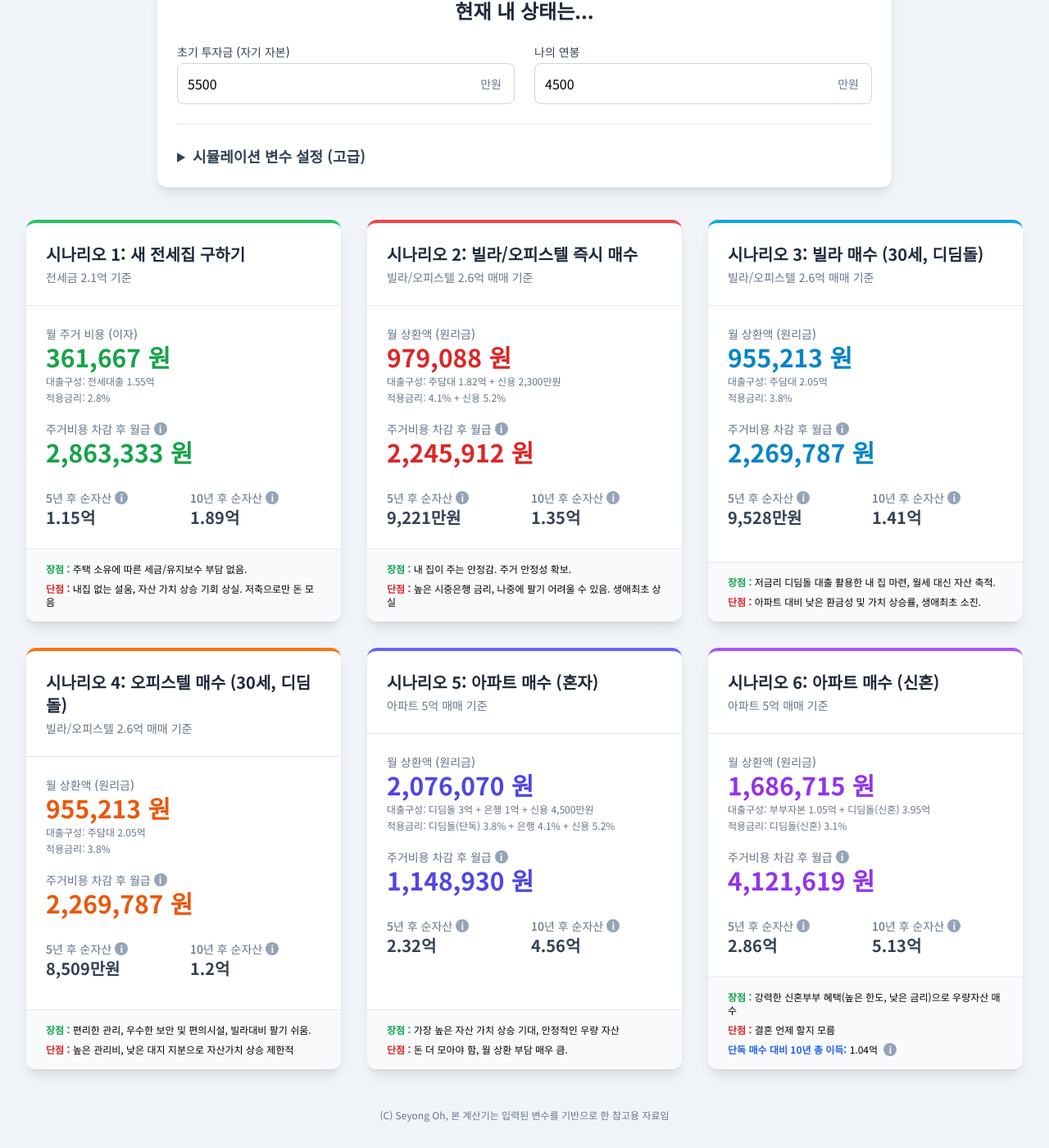
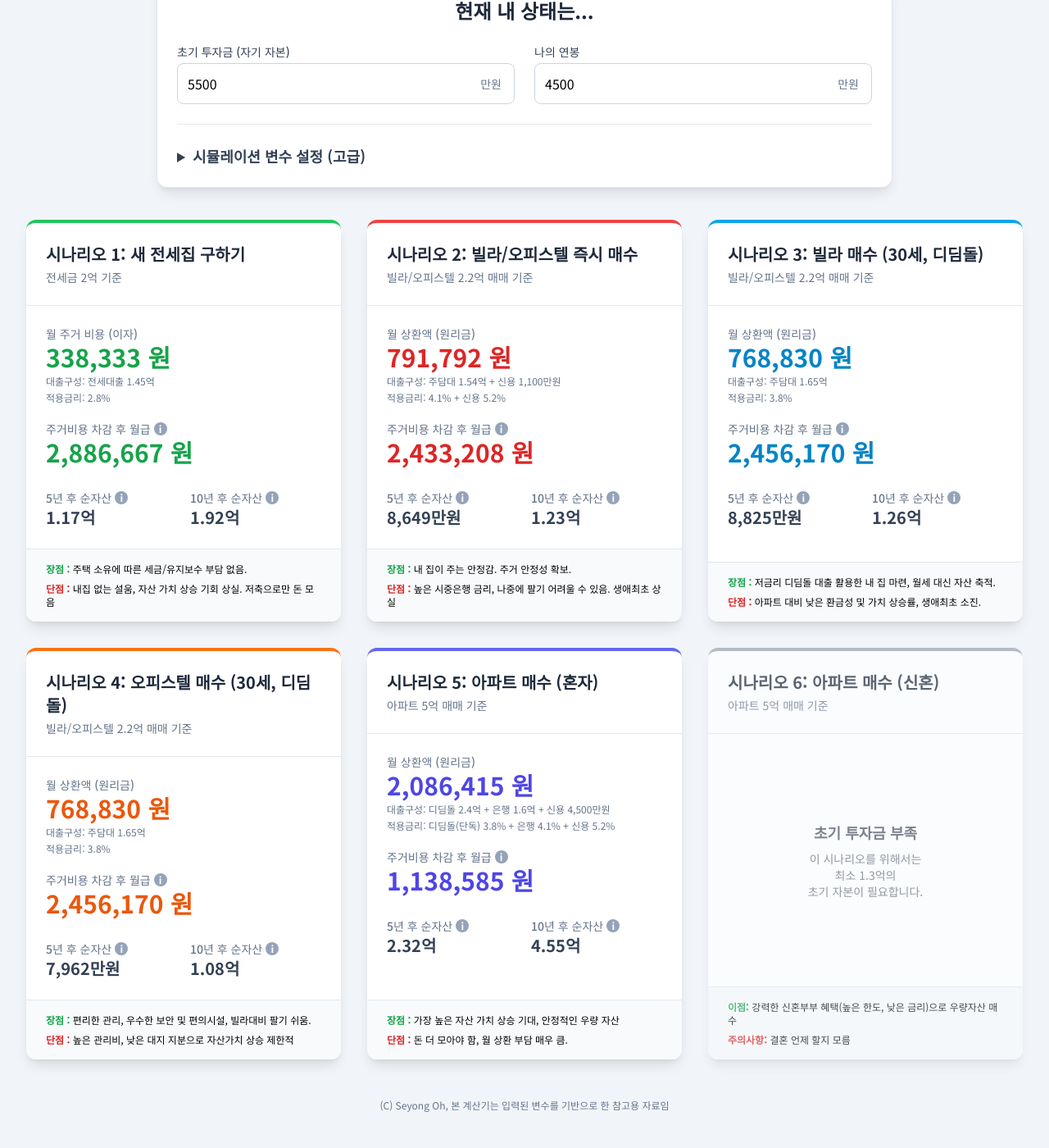
Before and after one commit to ohseyong/ohseyong.github.io, a Jekyll site: the page etc/kate_house.html, which Jekyll copies as it is, in a window 1280 px wide and 1400 px high, scrolled down 199 px. Shown: the whole window at 82% size. Built offline with Jekyll 4.4.1, drawn with Linux system fonts in a browser that asks for light colours; nearby versions of some CDN libraries; some of the changed lines change nothing that is shown.

Commit message:
Update kate_house.html

```diff
--- a/etc/kate_house.html
+++ b/etc/kate_house.html
@@ -69,8 +69,8 @@
                 <summary class="font-semibold text-lg text-slate-700 hover:text-indigo-600">시뮬레이션 변수 설정 (고급)</summary>
                 <div class="grid grid-cols-1 md:grid-cols-2 gap-x-6 gap-y-4 mt-4">
                     <!-- House Prices -->
-                    <div><label for="jeonseDeposit" class="text-sm font-medium">전세 보증금</label><div class="relative"><input type="number" id="jeonseDeposit" class="w-full p-2 border border-slate-200 rounded-md" value="21000"><span class="absolute inset-y-0 right-0 pr-3 flex items-center text-xs text-slate-500">만원</span></div></div>
-                    <div><label for="housePriceVilla" class="text-sm font-medium">빌라/오피스텔 가격</label><div class="relative"><input type="number" id="housePriceVilla" class="w-full p-2 border border-slate-200 rounded-md" value="26000"><span class="absolute inset-y-0 right-0 pr-3 flex items-center text-xs text-slate-500">만원</span></div></div>
+                    <div><label for="jeonseDeposit" class="text-sm font-medium">전세 보증금</label><div class="relative"><input type="number" id="jeonseDeposit" class="w-full p-2 border border-slate-200 rounded-md" value="20000"><span class="absolute inset-y-0 right-0 pr-3 flex items-center text-xs text-slate-500">만원</span></div></div>
+                    <div><label for="housePriceVilla" class="text-sm font-medium">빌라/오피스텔 가격</label><div class="relative"><input type="number" id="housePriceVilla" class="w-full p-2 border border-slate-200 rounded-md" value="22000"><span class="absolute inset-y-0 right-0 pr-3 flex items-center text-xs text-slate-500">만원</span></div></div>
                     <div><label for="housePriceApt" class="text-sm font-medium">아파트 가격</label><div class="relative"><input type="number" id="housePriceApt" class="w-full p-2 border border-slate-200 rounded-md" value="50000"><span class="absolute inset-y-0 right-0 pr-3 flex items-center text-xs text-slate-500">만원</span></div></div>
                     <!-- Loan Term -->
                     <div><label for="loanTerm" class="text-sm font-medium">대출 만기</label><div class="relative"><input type="number" id="loanTerm" class="w-full p-2 border border-slate-200 rounded-md" value="30"><span class="absolute inset-y-0 right-0 pr-3 flex items-center text-xs text-slate-500">년</span></div></div>
@@ -215,28 +215,40 @@
                 const rentDeposit = vars.jeonseDeposit;
                 subtitleText = `전세금 ${toEok(rentDeposit)} 기준`;
 
-                if (initialInvestment < rentDeposit * 0.2) {
-                    const errorCardHTML = `<div class="card border-t-4 border-gray-400 opacity-70"><div class="card-header"><h3 class="text-xl font-bold text-slate-800">${s.title}</h3><p class="text-sm text-slate-500 mt-1">${subtitleText}</p></div><div class="card-body flex flex-col items-center justify-center text-center"><p class="text-lg font-semibold text-gray-600">초기 투자금 부족</p><p class="text-sm text-gray-500 mt-2">전세보증금의 20%인<br>${toEok(rentDeposit * 0.2)}이 필요합니다.</p></div><div class="card-footer text-xs space-y-2"><p><strong class="text-green-600">이점:</strong> ${prosCons[s.id].pros}</p><p><strong class="text-red-600">주의사항:</strong> ${prosCons[s.id].cons}</p></div></div>`;
-                    outputContainer.innerHTML += errorCardHTML;
-                    return;
+                const maxRentLoan = 150000000;
+                const minRequiredCapital = rentDeposit - maxRentLoan;
+                let minusLoanAmount = 0;
+                let rentLoan = 0;
+
+                if (initialInvestment < minRequiredCapital) {
+                    const shortfall = minRequiredCapital - initialInvestment;
+                    if (shortfall > MINUS_LOAN_LIMIT) {
+                        const errorCardHTML = `<div class="card border-t-4 border-gray-400 opacity-70"><div class="card-header"><h3 class="text-xl font-bold text-slate-800">${s.title}</h3><p class="text-sm text-slate-500 mt-1">${subtitleText}</p></div><div class="card-body flex flex-col items-center justify-center text-center"><p class="text-lg font-semibold text-gray-600">초기 투자금 부족</p><p class="text-sm text-gray-500 mt-2">전세대출 최대 한도(${toEok(maxRentLoan)})를 받아도<br>최소 ${toEok(minRequiredCapital - MINUS_LOAN_LIMIT)}의<br>추가 자본이 필요합니다.</p></div><div class="card-footer text-xs space-y-2"><p><strong class="text-green-600">이점:</strong> ${prosCons[s.id].pros}</p><p><strong class="text-red-600">주의사항:</strong> ${prosCons[s.id].cons}</p></div></div>`;
+                        outputContainer.innerHTML += errorCardHTML;
+                        return;
+                    }
+                    minusLoanAmount = shortfall;
+                    rentLoan = maxRentLoan;
+                } else {
+                    rentLoan = rentDeposit - initialInvestment;
                 }
 
-                const rentLoan = Math.max(0, rentDeposit - initialInvestment);
-                const loanDetailsText = `전세대출 ${toEok(rentLoan)}`;
-                monthlyPayment = rentLoan * vars.rateRent / 12;
+                const loanDetailsText = `전세대출 ${toEok(rentLoan)}` + (minusLoanAmount > 0 ? ` + 신용 ${toEok(minusLoanAmount)}` : '');
+                monthlyPayment = (rentLoan * vars.rateRent / 12) + (minusLoanAmount * vars.rateMinus / 12);
                 monthlySavings = takeHomePay - monthlyPayment;
-                const appliedRateText = `${(vars.rateRent * 100).toFixed(1)}%`;
+                let appliedRateText = `${(vars.rateRent * 100).toFixed(1)}%`;
+                if (minusLoanAmount > 0) appliedRateText += ` + 신용 ${(vars.rateMinus * 100).toFixed(1)}%`;
 
                 const targetSavings = takeHomePay * 0.40;
                 const savingsPerMonth = targetSavings - monthlyPayment;
 
                 const calcNetAsset = (years) => {
-                    if (savingsPerMonth <= 0) return initialInvestment;
+                    if (savingsPerMonth <= 0) return initialInvestment - minusLoanAmount;
                     let fv_of_savings = savingsPerMonth * 12 * ((Math.pow(1 + vars.investmentReturn, years) - 1) / vars.investmentReturn);
-                    return fv_of_savings + initialInvestment;
+                    return fv_of_savings + initialInvestment - minusLoanAmount;
                 };
                 results = { netAsset5: calcNetAsset(5), netAsset10: calcNetAsset(10) };
-                netAsset5Tooltip = `초기 투자금(${toEok(initialInvestment)})과 월 저축액(${toWonMonthly(savingsPerMonth)} * 기간. 저축액은 실수령액의 40% - 전세대출 이자를 기준으로 계산함. 저축액을 연 ${(vars.investmentReturn * 100).toFixed(1)}% 수익률로 복리 계산함.`;
+                netAsset5Tooltip = `초기 투자금(${toEok(initialInvestment)})과 월 저축액(${toWonMonthly(savingsPerMonth)} = 실수령액 40% - 이자)을 연 ${(vars.investmentReturn * 100).toFixed(1)}% 수익률로 복리 계산한 결과임. (25년 6월 정책으로 전세대출 한도 1.5억 축소)`;
                 netAsset10Tooltip = netAsset5Tooltip;
                 paymentBlockHTML = `<p class="text-2xl md:text-3xl font-bold text-${s.color}-600">${toWonMonthly(monthlyPayment)}</p>
                                     <p class="text-xs text-slate-500 mt-1">대출구성: ${loanDetailsText}</p>
@@ -272,9 +284,9 @@
 
                 const ltv = (s.loan === 'bank') ? 0.7 : 0.8;
                 let didimdolLimit = Infinity;
-                if (s.type === 'buy_apt_married') didimdolLimit = 400000000;
-                else if (s.type === 'buy_apt_single') didimdolLimit = 300000000;
-                else if (s.loan === 'didimdol_single') didimdolLimit = 300000000;
+                if (s.type === 'buy_apt_married') didimdolLimit = 320000000;
+                else if (s.type === 'buy_apt_single') didimdolLimit = 240000000;
+                else if (s.loan === 'didimdol_single') didimdolLimit = 240000000;
 
                 const maxLoanByLTV = price * ltv;
                 const maxPossibleLoan = Math.min(maxLoanByLTV, (s.type === 'buy_apt_single') ? maxLoanByLTV : didimdolLimit);
@@ -283,7 +295,7 @@
                 if (currentInvestment < minRequiredCapital) {
                     const shortfall = minRequiredCapital - currentInvestment;
                     if (shortfall > MINUS_LOAN_LIMIT) {
-                        const errorCardHTML = `<div class="card border-t-4 border-gray-400 opacity-70"><div class="card-header"><h3 class="text-xl font-bold text-slate-800">${s.title}</h3><p class="text-sm text-slate-500 mt-1">${subtitleText}</p></div><div class="card-body flex flex-col items-center justify-center text-center"><p class="text-lg font-semibold text-gray-600">초기 투자금 부족</p><p class="text-sm text-gray-500 mt-2">이 시나리오를 위해서는<br>최소 ${toEok(minRequiredCapital - MINUS_LOAN_LIMIT)}의<br>추가 자본이 필요합니다.</p></div><div class="card-footer text-xs space-y-2"><p><strong class="text-green-600">장점 :</strong> ${prosCons[s.id].pros}</p><p><strong class="text-red-600">단점 :</strong> ${prosCons[s.id].cons}</p></div></div>`;
+                        const errorCardHTML = `<div class="card border-t-4 border-gray-400 opacity-70"><div class="card-header"><h3 class="text-xl font-bold text-slate-800">${s.title}</h3><p class="text-sm text-slate-500 mt-1">${subtitleText}</p></div><div class="card-body flex flex-col items-center justify-center text-center"><p class="text-lg font-semibold text-gray-600">초기 투자금 부족</p><p class="text-sm text-gray-500 mt-2">이 시나리오를 위해서는<br>최소 ${toEok(minRequiredCapital - MINUS_LOAN_LIMIT)}의<br>초기 자본이 필요합니다.</p></div><div class="card-footer text-xs space-y-2"><p><strong class="text-green-600">이점:</strong> ${prosCons[s.id].pros}</p><p><strong class="text-red-600">주의사항:</strong> ${prosCons[s.id].cons}</p></div></div>`;
                         outputContainer.innerHTML += errorCardHTML;
                         return;
                     }
@@ -312,19 +324,19 @@
 
                     const calcNetAsset = (years) => price * Math.pow(1 + appreciationRate, years) - calculateRemainingBalance(vars.rateDidimdolSingle, years*12, didimdolPayment, didimdolLoan) - calculateRemainingBalance(vars.rateBank, years*12, bankPayment, bankLoan) - minusLoanAmount;
                     results = { netAsset5: calcNetAsset(5), netAsset10: calcNetAsset(10) };
-                    benefitText = `생애최초 혜택(LTV 80%, 한도 3억)이 적용되었습니다.`;
+                    benefitText = `생애최초 혜택(LTV 70%, 한도 2.4억)이 적용됨. (25년 6월 정책 개편으로 LTV/한도 축소)`;
                     netAsset5Tooltip = generateMixedTooltip(5, price, appreciationRate, vars.rateDidimdolSingle, didimdolPayment, didimdolLoan, vars.rateBank, bankPayment, bankLoan, minusLoanAmount, benefitText);
                     netAsset10Tooltip = generateMixedTooltip(10, price, appreciationRate, vars.rateDidimdolSingle, didimdolPayment, didimdolLoan, vars.rateBank, bankPayment, bankLoan, minusLoanAmount, benefitText);
 
                 } else {
                     if (s.type === 'buy_apt_married') {
                         loanRate = vars.rateDidimdolMarried;
-                        benefitText = `생애최초 신혼부부 혜택(LTV 80%, 한도 4억)이 적용되었습니다.`;
+                        benefitText = `생애최초 신혼부부 혜택(LTV 70%, 한도 3.2억)이 적용됨. (25년 6월 정책 개편으로 LTV/한도 축소)`;
                         appliedRateText = `디딤돌(신혼) ${(loanRate * 100).toFixed(1)}%`;
                         loanDetailsText = `부부자본 ${toEok(currentInvestment)} + 디딤돌(신혼) ${toEok(mortgageLoanAmount)}`;
                     } else {
                         loanRate = (s.loan === 'didimdol_single') ? vars.rateDidimdolSingle : vars.rateBank;
-                        benefitText = (s.loan === 'bank') ? `시중은행 대출은 생애최초여도 LTV 70%가 적용됩니다.` : `생애최초 혜택(LTV 80%)이 적용되었습니다.`;
+                        benefitText = (s.loan === 'bank') ? `시중은행 대출은 스트레스 DSR 3단계 적용으로 한도가 축소(LTV 70% 적용)되었습니다.` : `생애최초 혜택(LTV 70%, 한도 2.4억)이 적용됨. (25년 6월 정책 개편으로 LTV/한도 축소)`;
                         appliedRateText = `${(loanRate * 100).toFixed(1)}%`;
                         loanDetailsText = `주담대 ${toEok(mortgageLoanAmount)}`;
                     }
```
